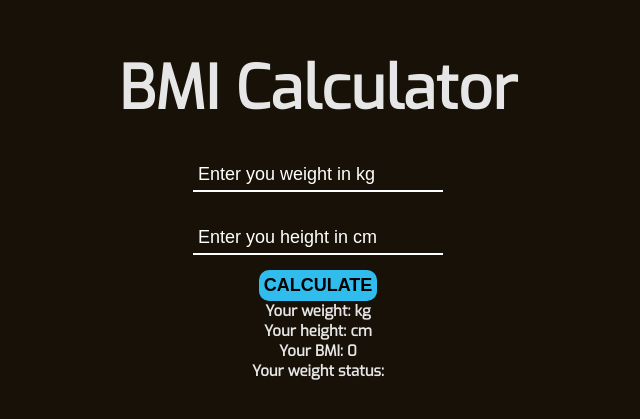
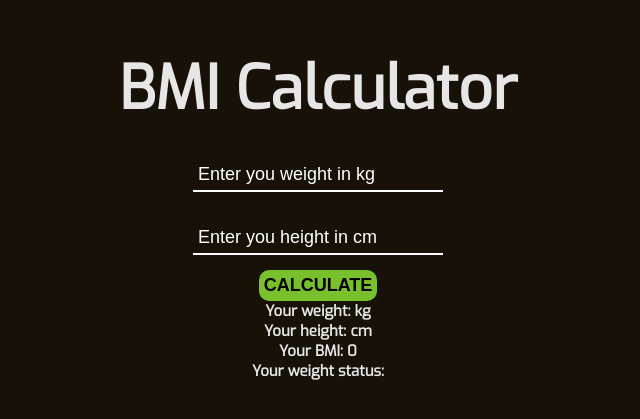
Before and after one commit to tamaskovacs0408/bmi_ts, a React (Create React App) app: page / in a window 1280 px wide. Shown: the part 213-632 px from the top of the page, without its empty margins (322-962 px from the left). Built offline with nearby package versions, Linux system fonts and the light colour scheme; the HTML template or start-up script is replaced by a standard one.

Commit message:
Update style

```diff
--- a/src/components/calculator.style.ts
+++ b/src/components/calculator.style.ts
@@ -30,7 +30,7 @@ export const Input = styled.input`
 `
 
 export const Button = styled.button`
-  background-color: #30bced;
+  background-color: #79c12c;
   color: black;
   font-size: 1.8rem;
   font-weight: 600;
@@ -42,6 +42,6 @@ export const Button = styled.button`
   transition: all 0.3s ease-in;
 
   &:hover {
-    background-color: #80cde9;
+    background-color: #c5e26c;
   }
 `;
```
